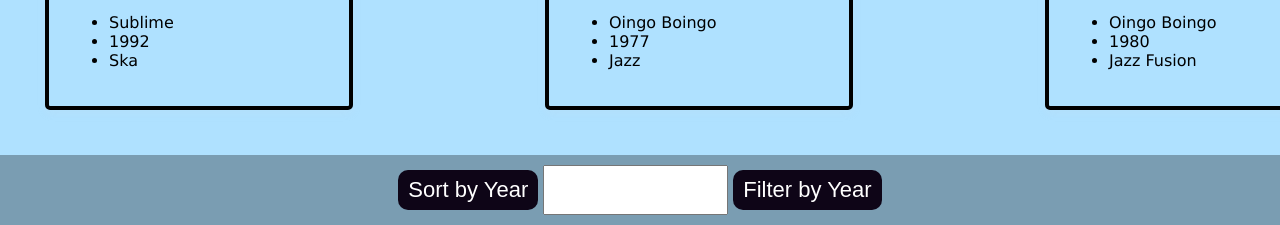
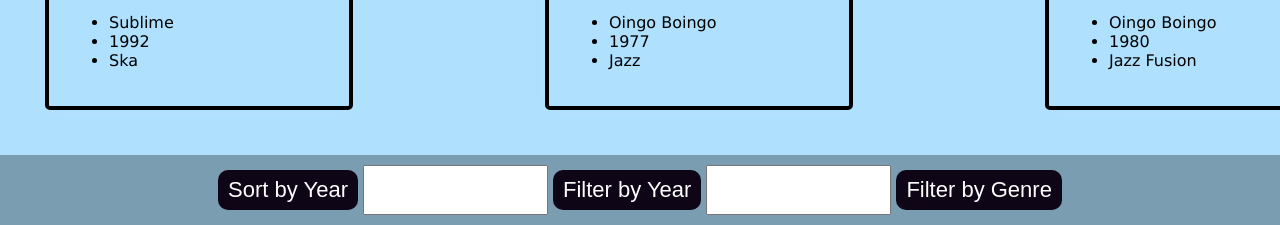
Before and after one commit to ChillySundown/Darwich_SEA_Project, a plain HTML site: page index.html in a window 1280 px wide. Shown: the part 1249-1474 px from the top of the page. Drawn offline with Linux system fonts and the light colour scheme.

Commit message:
Created filter by Genre

```diff
--- a/index.html
+++ b/index.html
@@ -25,6 +25,7 @@
       <!--button onclick="removeLastCard();">Remove A Card!</button-->
       <button onclick="sortByYear();">Sort by Year</button>
       <input type="number" id="num" min="0" maxlength="9999"/><button onclick="filterByYear();">Filter by Year</button>
+      <input type="text" id="txt"/><button onclick="filterByGenre();">Filter by Genre</button>
     </div>
   </body>
 </html>
--- a/scripts.js
+++ b/scripts.js
@@ -199,6 +199,17 @@
 
 }
 
+function filterByGenre() {
+  console.log("Genre selected by user\n");
+  const input = document.getElementById("txt").value.toLowerCase();
+  for(let k = songs.length-1; k >= 0; k--) {
+    if(!songs[k].genre.toLowerCase().includes(input)) {
+      delete songs[k];
+    }
+  }
+  showCards();
+}
+
 function removeLastCard() {
   songs.pop(); // Remove last item in titles array
   showCards(); // Call showCards again to refresh
```
